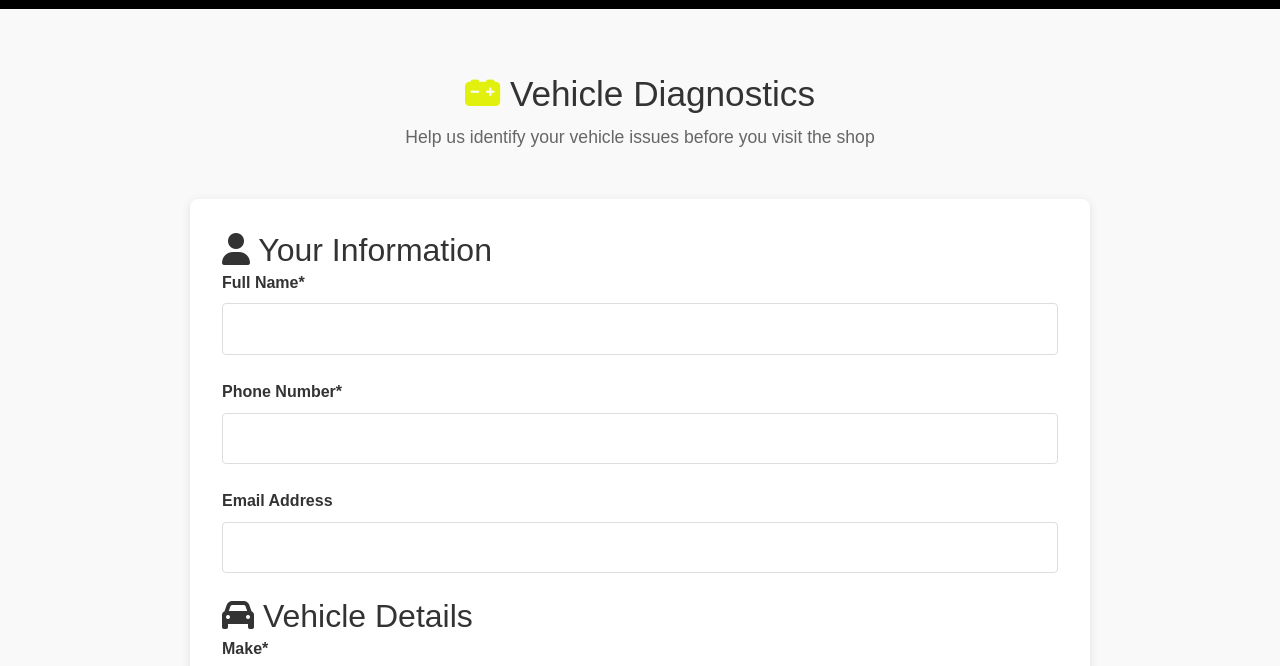
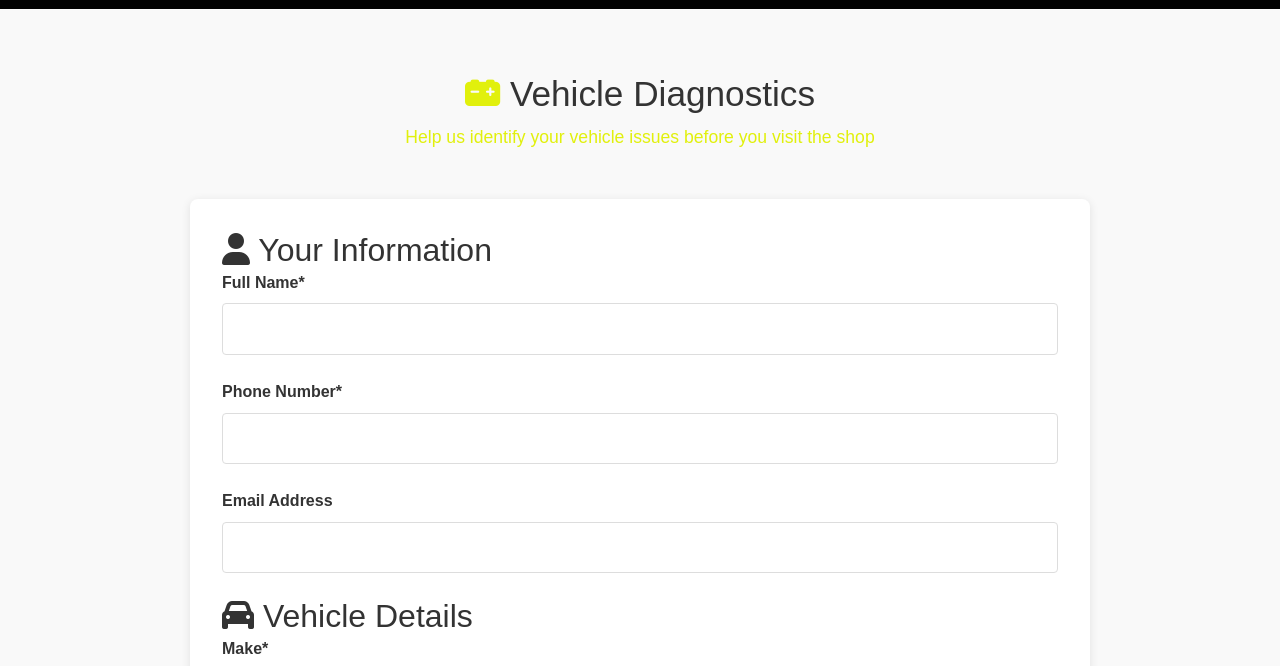
Before and after one commit to Ryan-Mosenyegi/wmd-assignment, a plain HTML site: page diagnostics.html in a window 1280 px wide. Shown: the part 103-769 px from the top of the page. Drawn offline with nearby package versions, Linux system fonts and the light colour scheme.

Commit message:
Update styles.css

```diff
--- a/styles.css
+++ b/styles.css
@@ -766,7 +766,7 @@ nav a:hover{
 
 .diagnostics-header .subtitle {
     font-size: 1.1rem;
-    color: #666;
+    color: #e1f00c;
 }
 
 .diagnostics-form-container {
```
